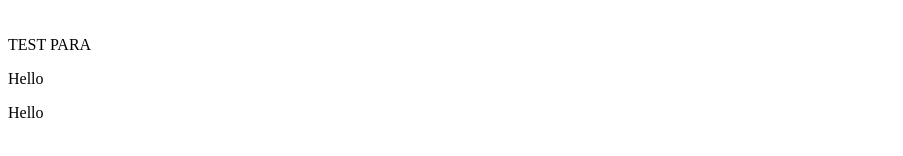
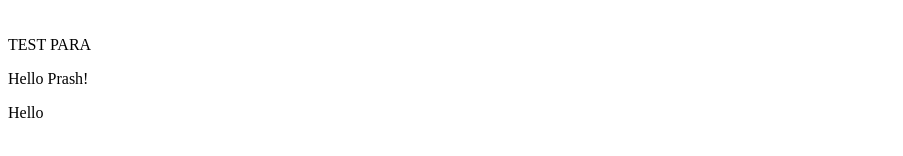
Before and after one commit to strawberryrusty/angular-essentials, an Angular app: page / in a window 1280 px wide. Shown: the part 364-520 px from the top of the page, without its empty margins (0-903 px from the left). Built offline with nearby package versions, Linux system fonts and the light colour scheme.

Commit message:
19. outputting content via string interpolation

```diff
--- a/src/app/user.component.ts
+++ b/src/app/user.component.ts
@@ -3,10 +3,11 @@ import { Component } from "@angular/core";
 @Component({
   selector: 'app-user',
   template:
-  `<p>Hello</p>
+  `<p>Hello {{name}}!</p>
    <p>Hello</p>
-
-  `
+`
 })
 
-export class UserComponent {}
+export class UserComponent {
+  name = 'Prash';
+}
```
